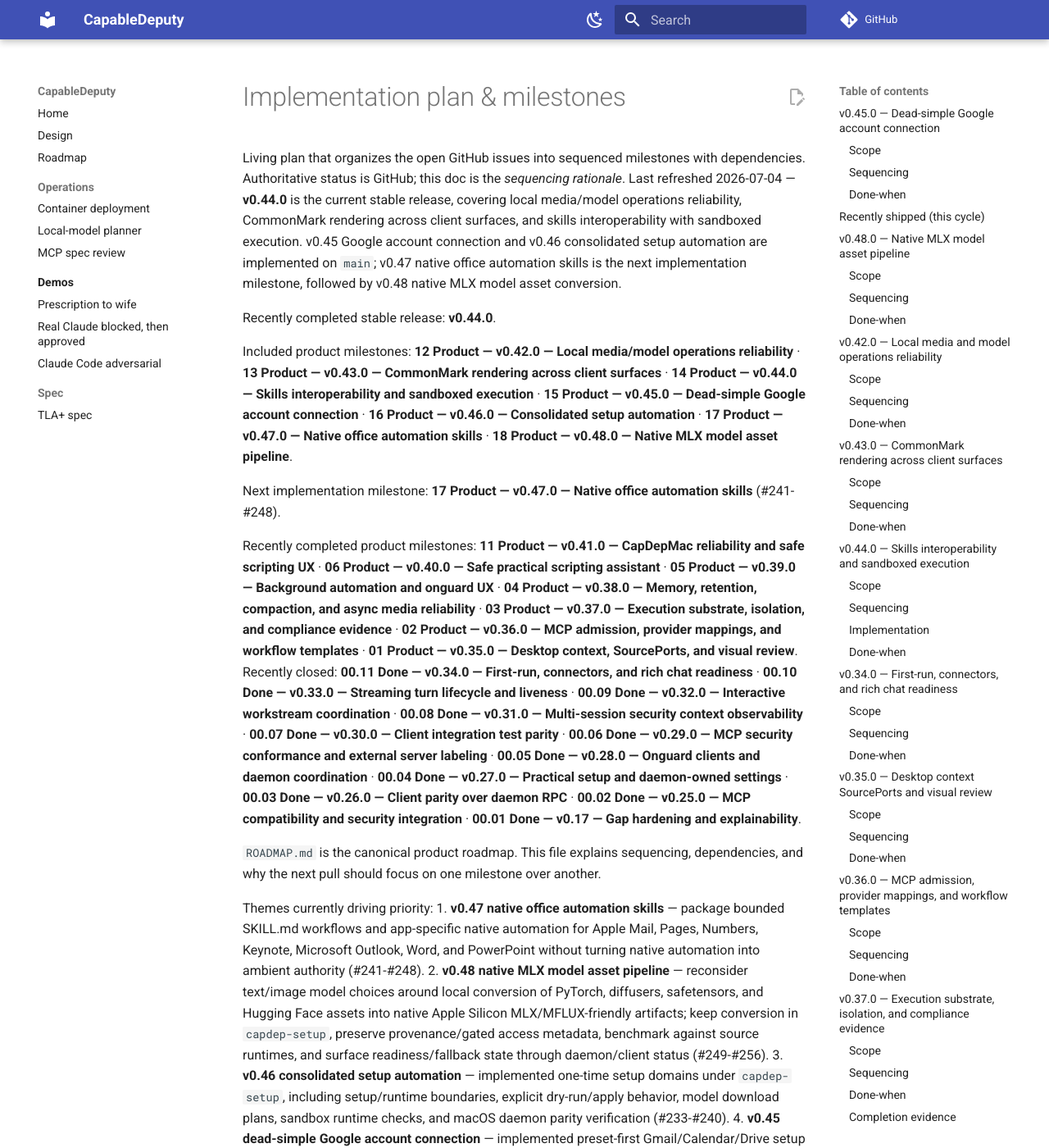
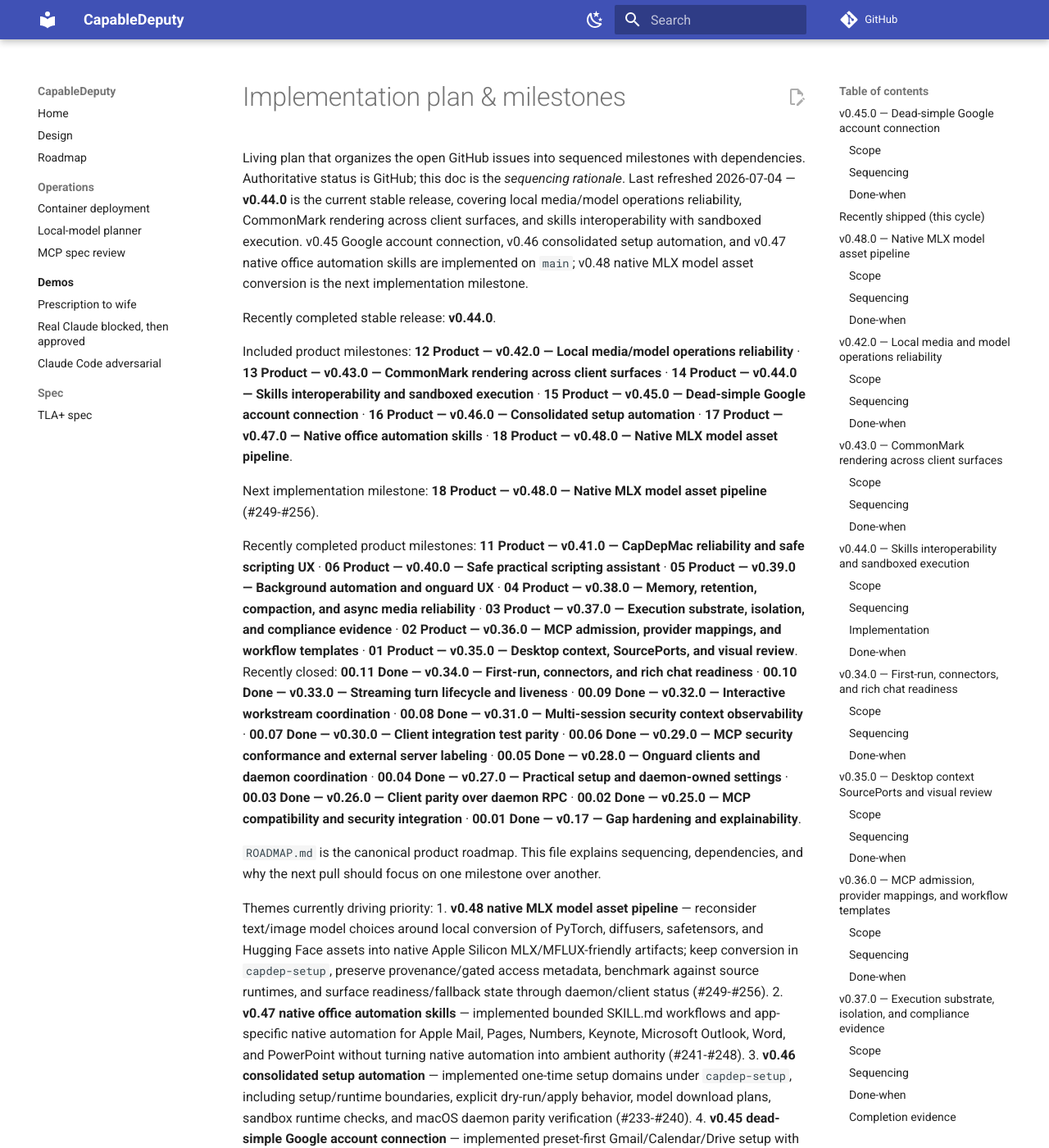
Before and after one commit to marctjones/capabledeputy, an MkDocs documentation site: the page built from docs/implementation-plan.md, in a window 1280 px wide and 1400 px high. Shown: the whole window at 82% size. Built offline with MkDocs 1.6.1 and Material for MkDocs 9.7.7, drawn with Linux system fonts in a browser that asks for light colours; comment, search, counter and statistics services are not loaded; some of the changed text lies outside the part shown.

Commit message:
docs: mark v0.47 complete

```diff
--- a/docs/implementation-plan.md
+++ b/docs/implementation-plan.md
@@ -5,9 +5,9 @@ with dependencies. Authoritative status is GitHub; this doc is the *sequencing
 rationale*. Last refreshed 2026-07-04 — **v0.44.0** is the current stable
 release, covering local media/model operations reliability, CommonMark rendering
 across client surfaces, and skills interoperability with sandboxed execution.
-v0.45 Google account connection and v0.46 consolidated setup automation are
-implemented on `main`; v0.47 native office automation skills is the next
-implementation milestone, followed by v0.48 native MLX model asset conversion.
+v0.45 Google account connection, v0.46 consolidated setup automation, and
+v0.47 native office automation skills are implemented on `main`; v0.48 native
+MLX model asset conversion is the next implementation milestone.
 
 Recently completed stable release: **v0.44.0**.
 
@@ -19,8 +19,8 @@ connection** · **16 Product — v0.46.0 — Consolidated setup automation** ·
 **17 Product — v0.47.0 — Native office automation skills** · **18 Product —
 v0.48.0 — Native MLX model asset pipeline**.
 
-Next implementation milestone: **17 Product — v0.47.0 — Native office
-automation skills** (#241-#248).
+Next implementation milestone: **18 Product — v0.48.0 — Native MLX model asset
+pipeline** (#249-#256).
 
 Recently completed product milestones: **11 Product — v0.41.0 — CapDepMac
 reliability and safe scripting UX** · **06 Product — v0.40.0 — Safe practical
@@ -47,16 +47,16 @@ v0.17 — Gap hardening and explainability**.
 dependencies, and why the next pull should focus on one milestone over another.
 
 Themes currently driving priority:
-1. **v0.47 native office automation skills** — package bounded SKILL.md
-   workflows and app-specific native automation for Apple Mail, Pages, Numbers,
-   Keynote, Microsoft Outlook, Word, and PowerPoint without turning native
-   automation into ambient authority (#241-#248).
-2. **v0.48 native MLX model asset pipeline** — reconsider text/image model
+1. **v0.48 native MLX model asset pipeline** — reconsider text/image model
    choices around local conversion of PyTorch, diffusers, safetensors, and
    Hugging Face assets into native Apple Silicon MLX/MFLUX-friendly artifacts;
    keep conversion in `capdep-setup`, preserve provenance/gated access
    metadata, benchmark against source runtimes, and surface readiness/fallback
    state through daemon/client status (#249-#256).
+2. **v0.47 native office automation skills** — implemented bounded SKILL.md
+   workflows and app-specific native automation for Apple Mail, Pages, Numbers,
+   Keynote, Microsoft Outlook, Word, and PowerPoint without turning native
+   automation into ambient authority (#241-#248).
 3. **v0.46 consolidated setup automation** — implemented one-time setup domains
    under `capdep-setup`, including setup/runtime boundaries, explicit
    dry-run/apply behavior, model download plans, sandbox runtime checks, and
@@ -204,11 +205,12 @@ become independent credential or capability authorities.
 
 ## v0.48.0 — Native MLX model asset pipeline
 
-Planned after v0.47. v0.48 revisits local model selection now that conversion
-to native MLX/MFLUX-friendly artifacts is part of the design space. The goal is
-not to convert everything. The goal is to decide, with local evidence, which
-assets should use existing MLX/MFLUX repos, which should be converted locally,
-and which should remain on source runtime paths such as diffusers/MPS.
+Next implementation milestone. v0.48 revisits local model selection now that
+conversion to native MLX/MFLUX-friendly artifacts is part of the design space.
+The goal is not to convert everything. The goal is to decide, with local
+evidence, which assets should use existing MLX/MFLUX repos, which should be
+converted locally, and which should remain on source runtime paths such as
+diffusers/MPS.
 
 ### Scope
 
```
Also changed, not shown: other parts of docs/implementation-plan.md (+1 -0 lines), ROADMAP.md (+13 -14 lines).
